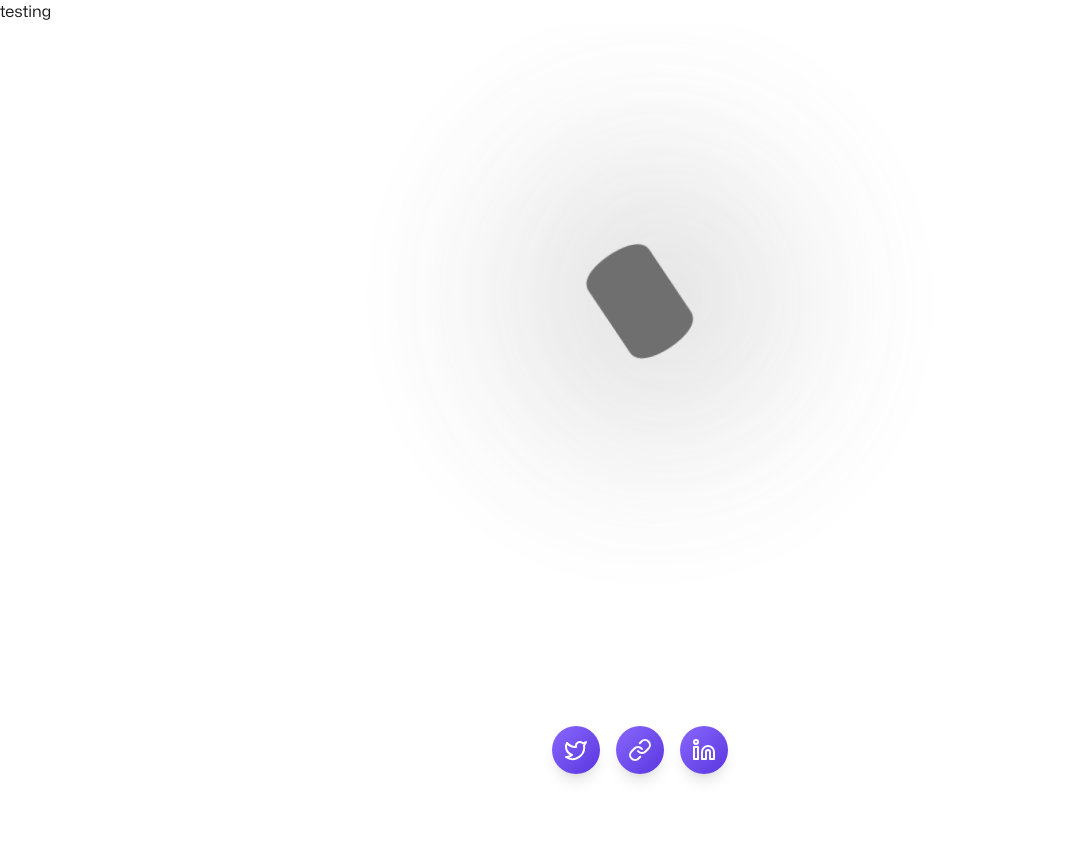
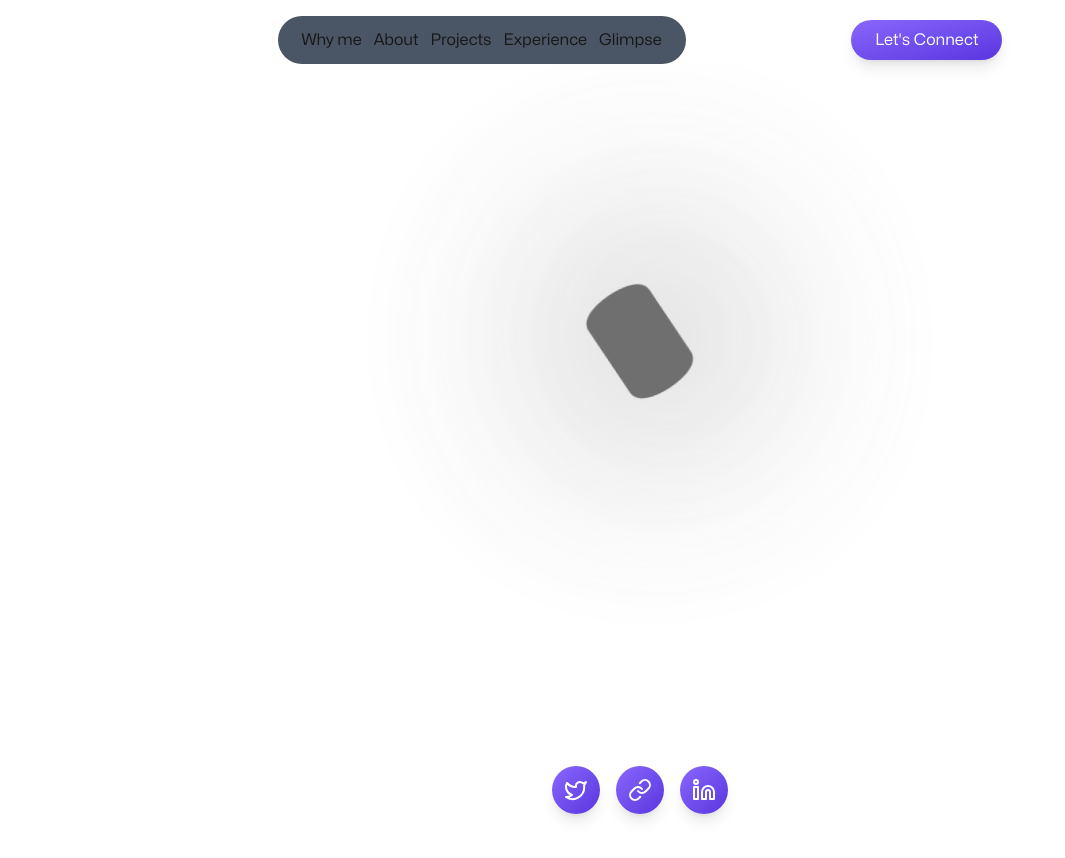
Before and after one commit to anushreemehta6/my-app, a Next.js app: page / in a window 1280 px wide. Shown: the top 858 px of the page, without its empty margins (0-1065 px from the left). Built offline with nearby package versions, Linux system fonts and the light colour scheme.

Commit message:
header made

```diff
--- a/src/app/common/header.tsx
+++ b/src/app/common/header.tsx
@@ -1,7 +1,35 @@
-export default function Header(){
-    return (
-        <div>
-            testing
+export default function Header() {
+  return (
+    <header className="w-full pt-4">
+      <div className="max-w-5xl mx-auto flex flex-col md:flex-row items-center justify-evenly  gap-4">
+
+        {/* Navigation */}
+        <div className="rounded-3xl bg-gray-600
+          flex flex-wrap justify-center gap-3
+          px-6 py-3">
+          {["Why me", "About", "Projects", "Experience", "Glimpse"].map(
+            (item) => (
+              <h1
+                key={item}
+                className="text-sm md:text-base cursor-pointer whitespace-nowrap"
+              >
+                {item}
+              </h1>
+            )
+          )}
         </div>
-    )
+
+        {/* CTA Button */}
+        <button
+          className="inline-flex items-center justify-center h-10 px-6 rounded-full
+          bg-linear-to-br from-[#8A66FC] to-[#5A34DF]
+          text-white text-sm md:text-base
+          shadow-lg"
+        >
+          Let&apos;s Connect
+        </button>
+
+      </div>
+    </header>
+  );
 }
```
